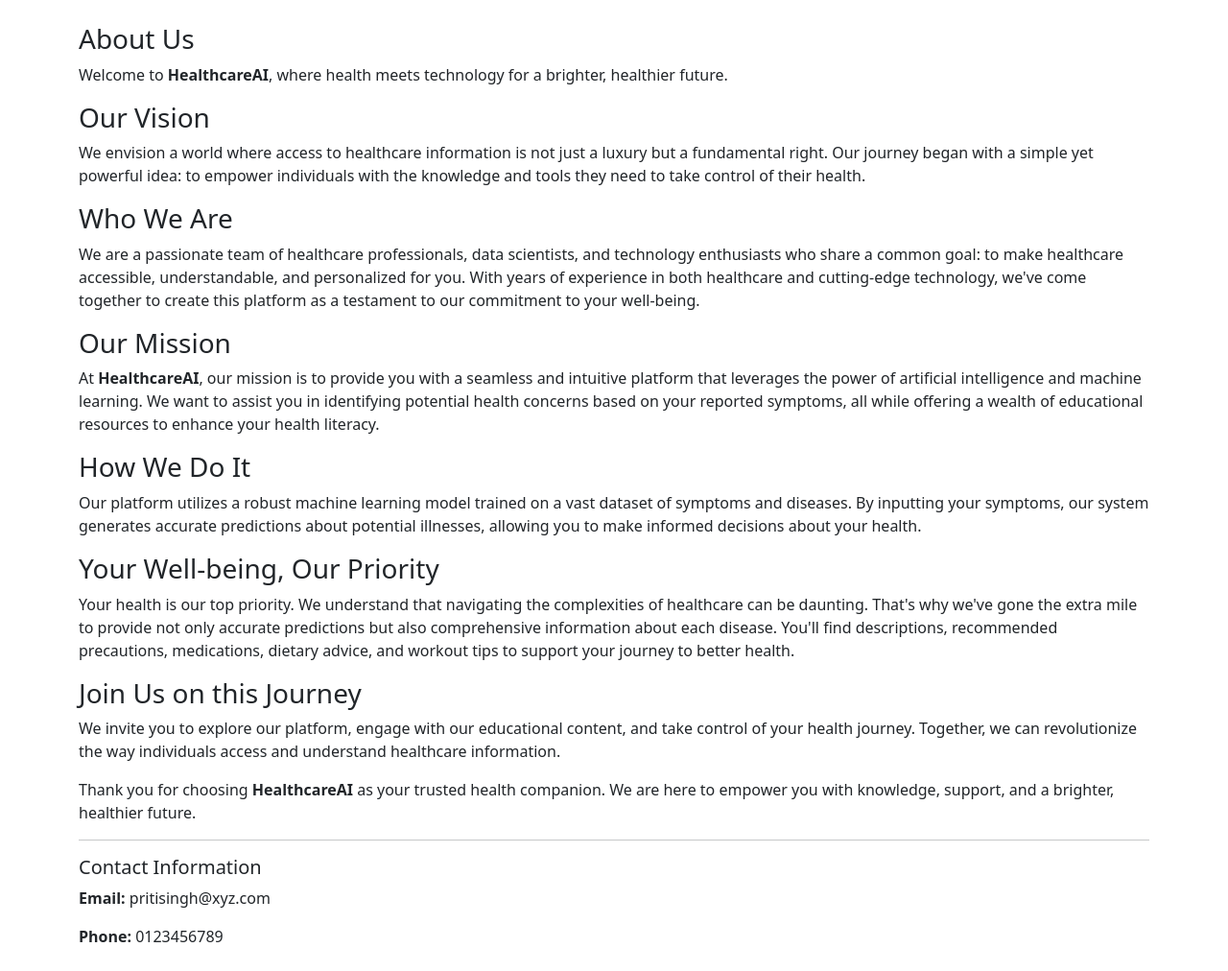
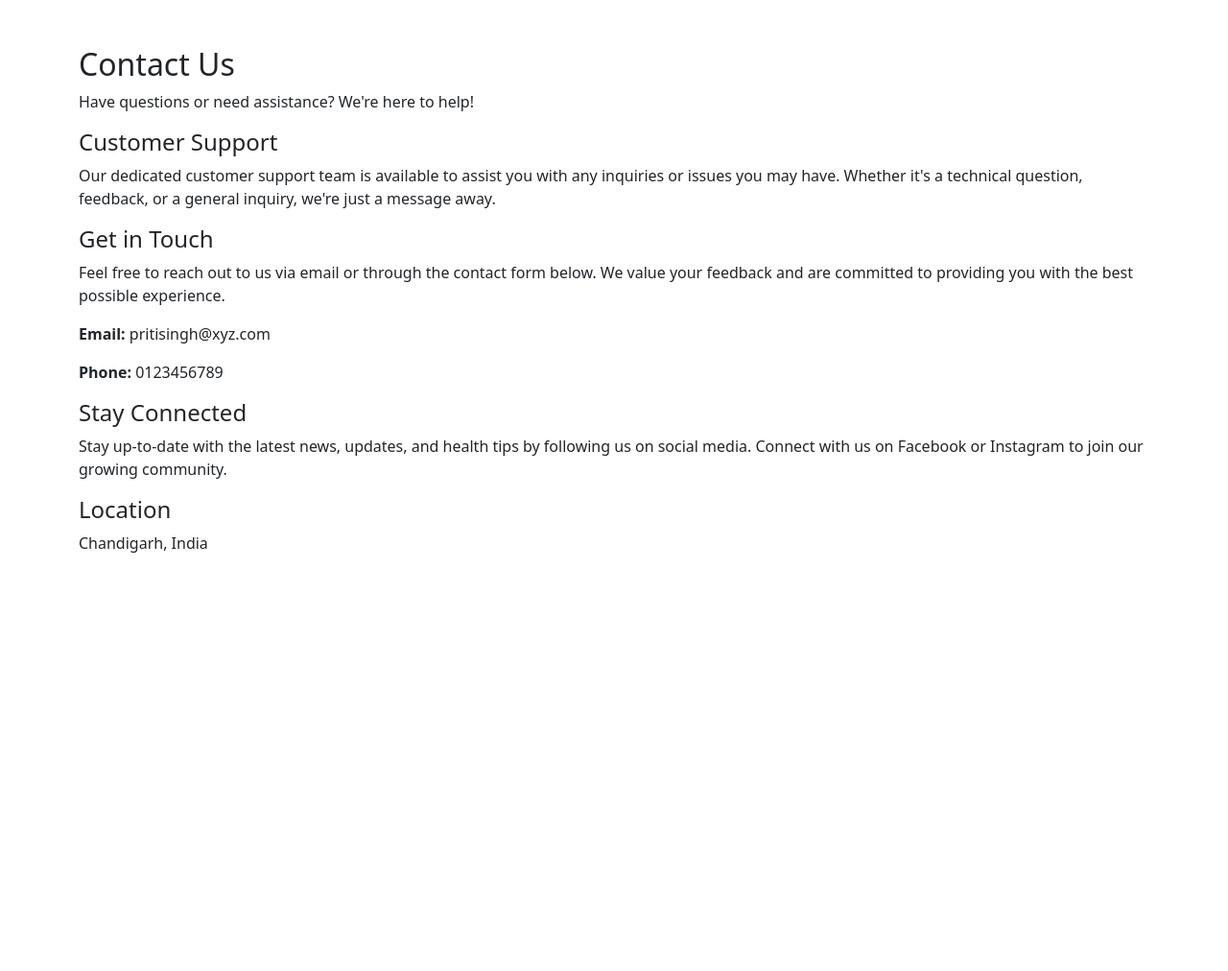
Before and after one commit to pritisingh-09/medicine-recommendation-system, a Flask app: page /contact in a window 1280 px wide. Shown: the whole page at 96% size. After the commit the page ends 576 px from the top, so only its background shows below. Run offline with Flask 3, Linux system fonts and the light colour scheme; parts of the project's set-up code (start-up, migrations or seed data) failed here and were passed over.

Commit message:
Updated contact.html

```diff
--- a/templates/contact.html
+++ b/templates/contact.html
@@ -3,43 +3,39 @@
   <head>
     <meta charset="utf-8">
     <meta name="viewport" content="width=device-width, initial-scale=1">
-    <title>About Us - HealthcareAI</title>
-    <link href="https://cdn.jsdelivr.net/npm/bootstrap@5.3.1/dist/css/bootstrap.min.css" rel="stylesheet" integrity="sha384-4bw+/aepP/YC94hEpVNVgiZdgIC5+VKNBQNGCHeKRQN+PtmoHDEXuppvnDJzQIu9" crossorigin="anonymous">
+    <title>Contact Us - HealthcareAI</title>
+    <link href="https://cdn.jsdelivr.net/npm/bootstrap@5.3.1/dist/css/bootstrap.min.css" rel="stylesheet">
   </head>
   <body>
-    <div class="container my-4 mt-4">
+    <div class="container my-5">
+      <h2>Contact Us</h2>
+      <p>Have questions or need assistance? We're here to help!</p>
 
-      <h3>About Us</h3>
-      <p>Welcome to <strong>HealthcareAI</strong>, where health meets technology for a brighter, healthier future.</p>
+      <h4>Customer Support</h4>
+      <p>
+        Our dedicated customer support team is available to assist you with any inquiries or issues you may have.
+        Whether it's a technical question, feedback, or a general inquiry, we're just a message away.
+      </p>
 
-      <h3>Our Vision</h3>
-      <p>We envision a world where access to healthcare information is not just a luxury but a fundamental right. Our journey began with a simple yet powerful idea: to empower individuals with the knowledge and tools they need to take control of their health.</p>
+      <h4>Get in Touch</h4>
+      <p>
+        Feel free to reach out to us via email or through the contact form below.
+        We value your feedback and are committed to providing you with the best possible experience.
+      </p>
 
-      <h3>Who We Are</h3>
-      <p>We are a passionate team of healthcare professionals, data scientists, and technology enthusiasts who share a common goal: to make healthcare accessible, understandable, and personalized for you. With years of experience in both healthcare and cutting-edge technology, we've come together to create this platform as a testament to our commitment to your well-being.</p>
-
-      <h3>Our Mission</h3>
-      <p>At <strong>HealthcareAI</strong>, our mission is to provide you with a seamless and intuitive platform that leverages the power of artificial intelligence and machine learning. We want to assist you in identifying potential health concerns based on your reported symptoms, all while offering a wealth of educational resources to enhance your health literacy.</p>
-
-      <h3>How We Do It</h3>
-      <p>Our platform utilizes a robust machine learning model trained on a vast dataset of symptoms and diseases. By inputting your symptoms, our system generates accurate predictions about potential illnesses, allowing you to make informed decisions about your health.</p>
-
-      <h3>Your Well-being, Our Priority</h3>
-      <p>Your health is our top priority. We understand that navigating the complexities of healthcare can be daunting. That's why we've gone the extra mile to provide not only accurate predictions but also comprehensive information about each disease. You'll find descriptions, recommended precautions, medications, dietary advice, and workout tips to support your journey to better health.</p>
-
-      <h3>Join Us on this Journey</h3>
-      <p>We invite you to explore our platform, engage with our educational content, and take control of your health journey. Together, we can revolutionize the way individuals access and understand healthcare information.</p>
-
-      <p>Thank you for choosing <strong>HealthcareAI</strong> as your trusted health companion. We are here to empower you with knowledge, support, and a brighter, healthier future.</p>
-
-      <hr>
-
-      <h5>Contact Information</h5>
       <p><strong>Email:</strong> pritisingh@xyz.com</p>
       <p><strong>Phone:</strong> 0123456789</p>
 
+      <h4>Stay Connected</h4>
+      <p>
+        Stay up-to-date with the latest news, updates, and health tips by following us on social media.
+        Connect with us on Facebook or Instagram to join our growing community.
+      </p>
+
+      <h4>Location</h4>
+      <p>Chandigarh, India</p>
     </div>
 
-    <script src="https://cdn.jsdelivr.net/npm/bootstrap@5.3.1/dist/js/bootstrap.bundle.min.js" integrity="sha384-HwwvtgBNo3bZJJLYd8oVXjrBZt8cqVSpeBNS5n7C8IVInixGAoxmnlMuBnhbgrkm" crossorigin="anonymous"></script>
+    <script src="https://cdn.jsdelivr.net/npm/bootstrap@5.3.1/dist/js/bootstrap.bundle.min.js"></script>
   </body>
 </html>
```
